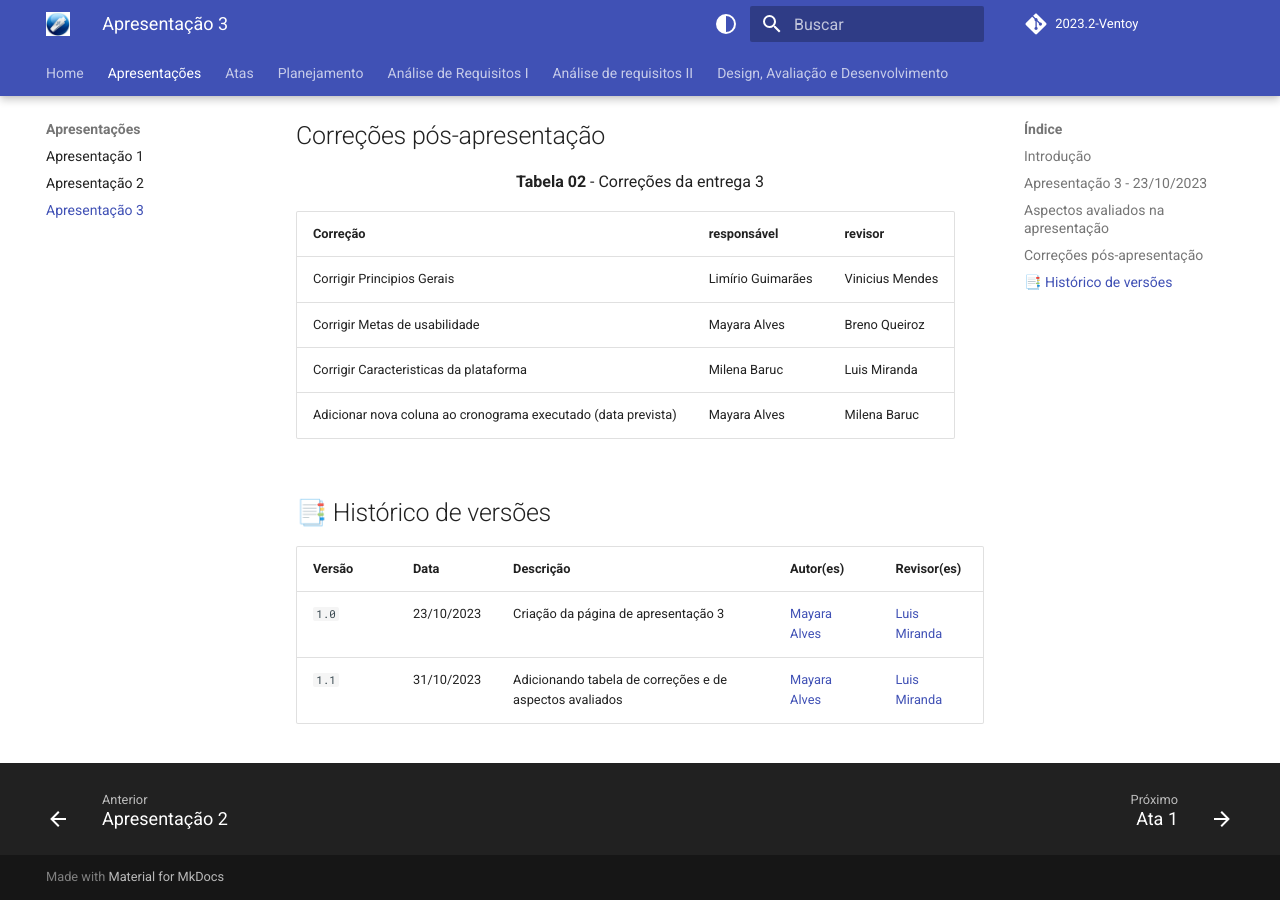
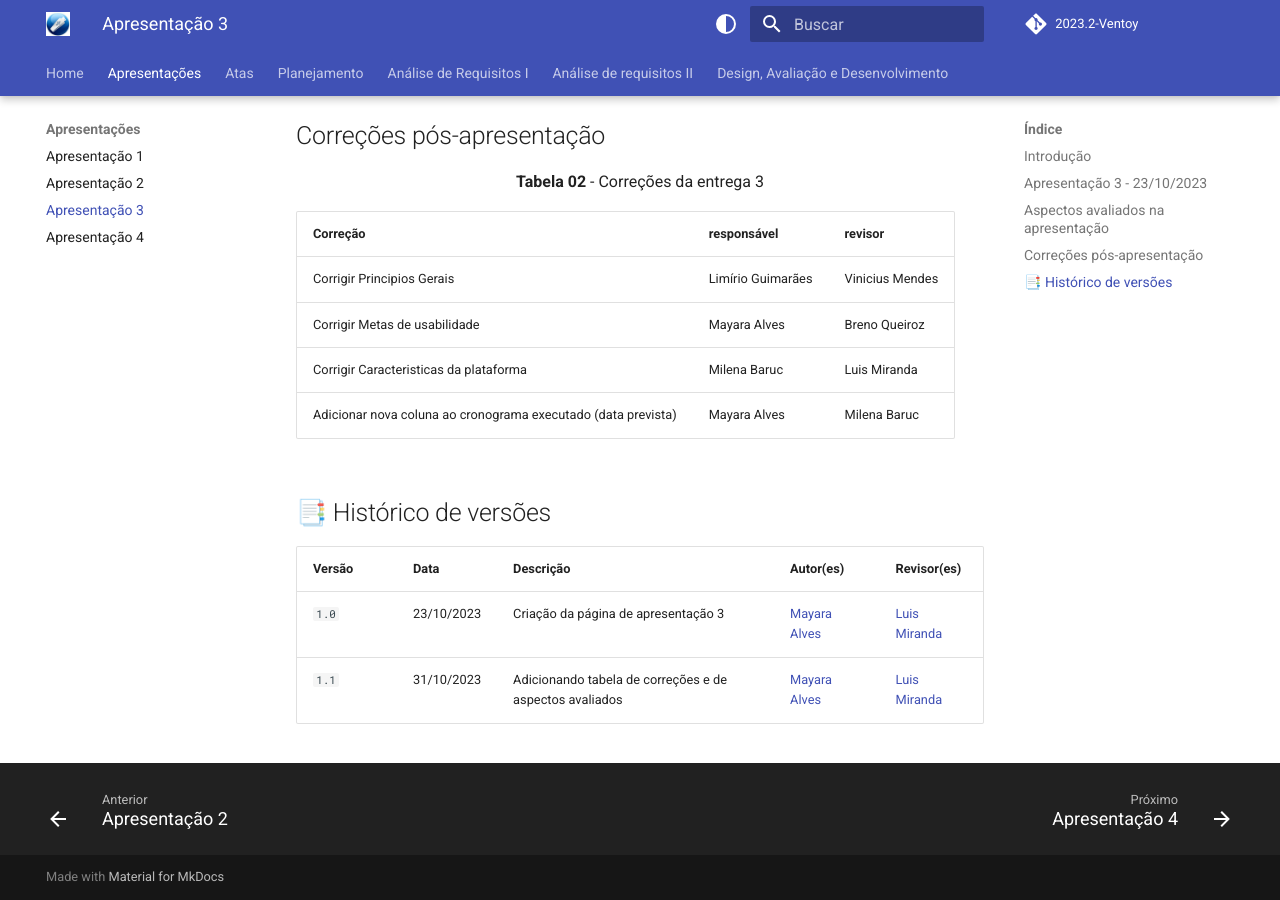
Before and after one commit to Interacao-Humano-Computador/2023.2-Ventoy, an MkDocs documentation site: the page built from docs/apresentacao/apresentacao3.md, in a window 1280 px wide and 900 px high, scrolled down 1900 px. Built offline with MkDocs 1.6.1 and Material for MkDocs 9.7.7, drawn with Linux system fonts in a browser that asks for light colours; comment, search, counter and statistics services are not loaded.

Commit message:
Update mkdocs.yml

```diff
--- a/mkdocs.yml
+++ b/mkdocs.yml
@@ -24,6 +24,7 @@ nav:
       - Apresentação 1: apresentacao/apresentacao1.md
       - Apresentação 2: apresentacao/apresentacao2.md
       - Apresentação 3: apresentacao/apresentacao3.md
+      - Apresentação 4: apresentacao/apresentacao4.md
   - Atas:
       - Ata 1: atas/ata1.md
       - Ata 2: atas/ata2.md
```
